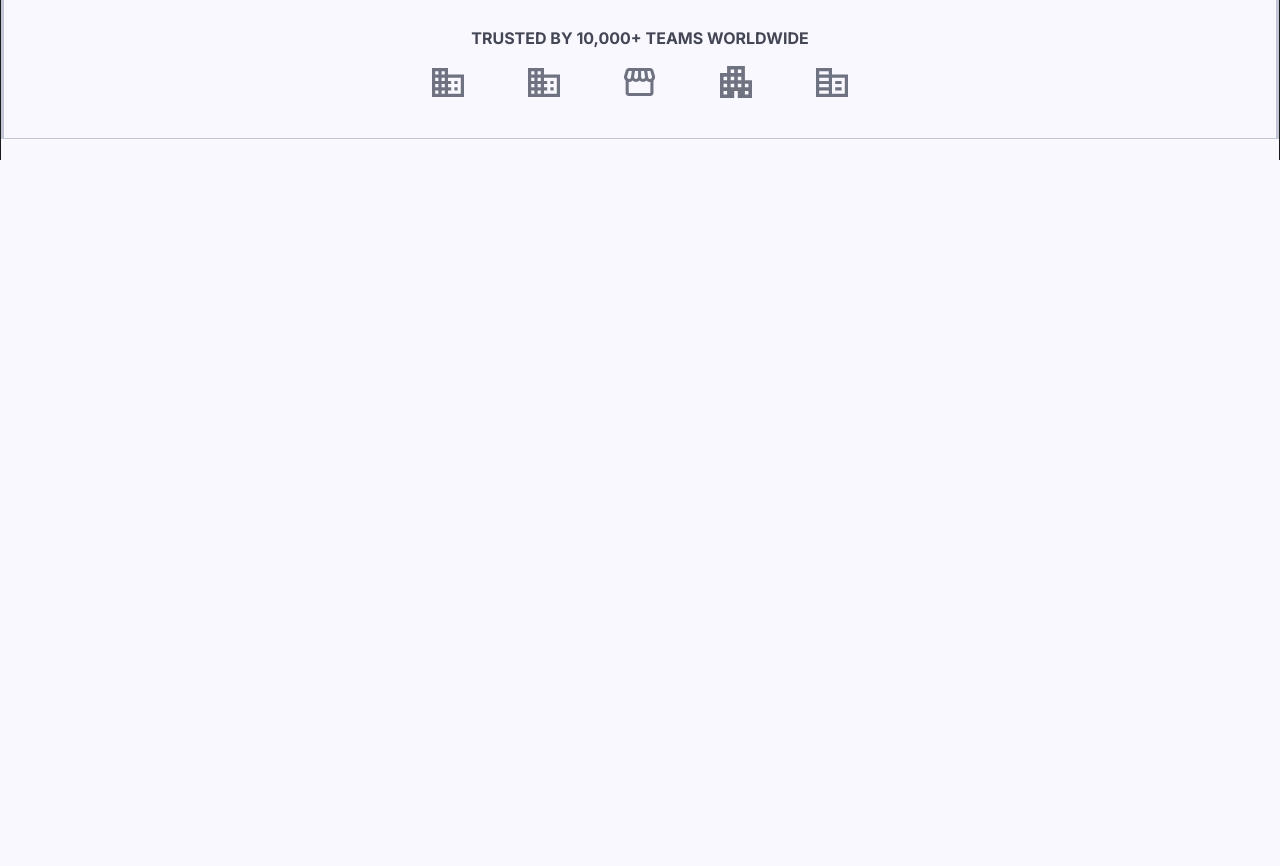
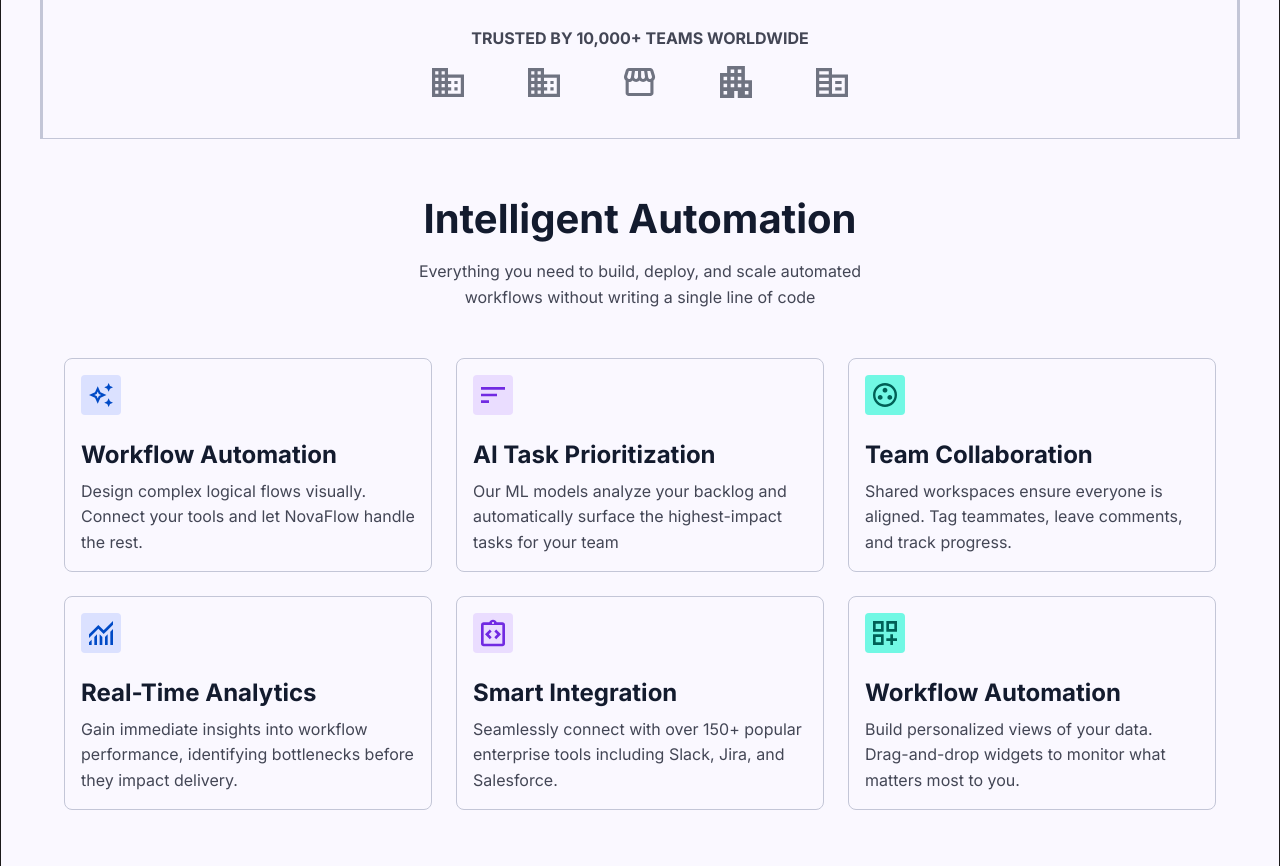
Before and after one commit to Kofitechbro/React-Practice, a React (Vite) app in the folder static-saas-landing-page/: page / in a window 1280 px wide. Shown: the part 640-1506 px from the top of the page. Before the commit the page ends 800 px from the top, so only its background shows below. Built offline with nearby package versions, Linux system fonts and the light colour scheme.

Commit message:
Implement Features section using reusable FeatureCard component

```diff
--- a/static-saas-landing-page/src/App.css
+++ b/static-saas-landing-page/src/App.css
@@ -25,18 +25,29 @@ li {
   list-style: none;
 }
 
+h1,
+h2,
+h3 {
+  color: var(--header-text-color);
+}
+
 h1 {
   font-size: 4rem;
-  color: var(--header-text-color);
   line-height: 1.1;
 }
 
 h2 {
+  font-size: 2.5rem;
   line-height: 1.2;
 }
 
 h3 {
+  font-size: 1.5rem;
   line-height: 1.3;
+}
+
+h4 {
+  text-transform: capitalize;
 }
 
 p {
@@ -53,12 +64,17 @@ img {
   height: 100%;
 }
 
+section {
+  max-width: 1200px;
+  margin: 0 auto;
+  padding: 3.5rem 1.5rem;
+}
+
 .container {
   display: flex;
   gap: 4rem;
 }
 
-
 .icon {
   width: 1.5rem;
 }
--- a/static-saas-landing-page/src/App.jsx
+++ b/static-saas-landing-page/src/App.jsx
@@ -2,6 +2,7 @@ import './App.css';
 import { Hero } from './components/Hero/Hero';
 import { Navbar } from './components/NavBar/Navbar';
 import { TrustedBy } from './components/TrustedBy/TrustedBy';
+import { Features } from './components/Features/Features';
 
 function App() {
   return (
@@ -10,6 +11,7 @@ function App() {
       <Hero />
       <main>
         <TrustedBy />
+        <Features />
       </main>
     </>
   );
--- /dev/null
+++ b/static-saas-landing-page/src/components/Features/FeatureCard.jsx
@@ -0,0 +1,76 @@
+import AutoAwesomeIcon from '../../assets/icons/auto_awsome.svg';
+import SortIcon from '../../assets/icons/sort.svg';
+import GroupWorkIcon from '../../assets/icons/group_work.svg';
+import Monitoring from '../../assets/icons/monitoring.svg';
+import IntergrationIcon from '../../assets/icons/intergration_instructions.svg';
+import DashboardCustomizeIcon from '../../assets/icons/dashboard_customize.svg';
+import './Features.css';
+
+const featureList = [
+  {
+    id: 1,
+    img: AutoAwesomeIcon,
+    title: 'Workflow Automation',
+    description:
+    'Design complex logical flows visually. Connect your tools and let NovaFlow handle the rest.',
+    color: '#dbe1ff',
+  },
+  {
+    id: 2,
+    img: SortIcon,
+    title: 'AI Task Prioritization',
+    description:
+      'Our ML models analyze your backlog and automatically surface the highest-impact tasks for your team',
+    color: '#eaddff',
+  },
+  {
+    id: 3,
+    img: GroupWorkIcon,
+    title: 'Team Collaboration',
+    description:
+      'Shared workspaces ensure everyone is aligned. Tag teammates, leave comments, and track progress.',
+    color: '#71f8e4',
+  },
+  {
+    id: 4,
+    img: Monitoring,
+    title: 'Real-Time Analytics',
+    description:
+      'Gain immediate insights into workflow performance, identifying bottlenecks before they impact delivery.',
+    color: '#dbe1ff',
+  },
+  {
+    id: 5,
+    img: IntergrationIcon,
+    title: 'Smart Integration',
+    description:
+      'Seamlessly connect with over 150+ popular enterprise tools including Slack, Jira, and Salesforce.',
+    color: '#eaddff',
+  },
+  {
+    id: 6,
+    img: DashboardCustomizeIcon,
+    title: 'Workflow Automation',
+    description:
+      'Build personalized views of your data. Drag-and-drop widgets to monitor what matters most to you.',
+    color: '#71f8e4',
+  },
+];
+
+export function FeatureCard(props) {
+  return (
+    <div className='feature-wrap'>
+      {featureList.map((feature) => (
+        <div key={feature.id} className='feature-item'>
+          <div style={{ backgroundColor: feature.color }} className='feat-icon'>
+            <img src={feature.img} alt={feature.title} className="icon" />
+          </div>
+
+          <h3>{feature.title}</h3>
+
+          <p>{feature.description}</p>
+        </div>
+      ))}
+    </div>
+  );
+}
--- /dev/null
+++ b/static-saas-landing-page/src/components/Features/Features.css
@@ -0,0 +1,39 @@
+.feat-text {
+    text-align: center;
+    margin-bottom: 3rem;
+}
+
+.feat-text h2 {
+    margin-bottom: 1rem;
+}
+
+.feat-text p {
+    max-width: 500px;
+    margin: 0 auto;
+}
+
+.feature-wrap {
+    display: grid;
+    grid-template-columns: repeat(auto-fit, minmax(300px, 1fr));
+    gap: 1.5rem;
+}
+
+.feature-item {
+    border: 1px solid var(--border-color);
+    border-radius: 0.5rem;
+    padding: 1rem;
+}
+
+.feat-icon {
+    display: flex;
+    justify-content: center;
+    align-items: center;
+    width: 2.5rem;
+    height: 2.5rem;
+    border-radius: 0.25rem;
+    margin-bottom: 1.5rem;
+}
+
+.feature-wrap h3 {
+    margin-bottom: 0.5rem;
+}
--- /dev/null
+++ b/static-saas-landing-page/src/components/Features/Features.jsx
@@ -0,0 +1,16 @@
+import { FeatureCard } from './FeatureCard';
+
+export function Features() {
+  return (
+    <section>
+      <div className="feat-text">
+        <h2>Intelligent Automation</h2>
+        <p>
+          Everything you need to build, deploy, and scale automated workflows
+          without writing a single line of code
+        </p>
+      </div>
+      <FeatureCard />
+    </section>
+  );
+}
```
